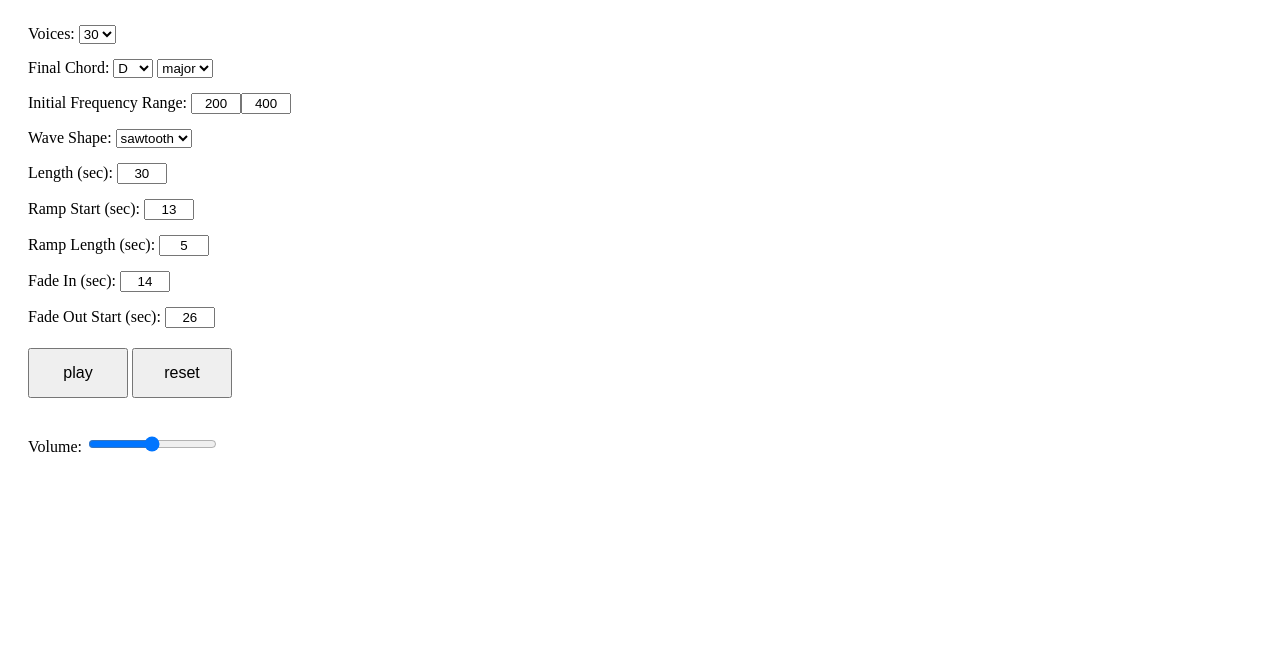
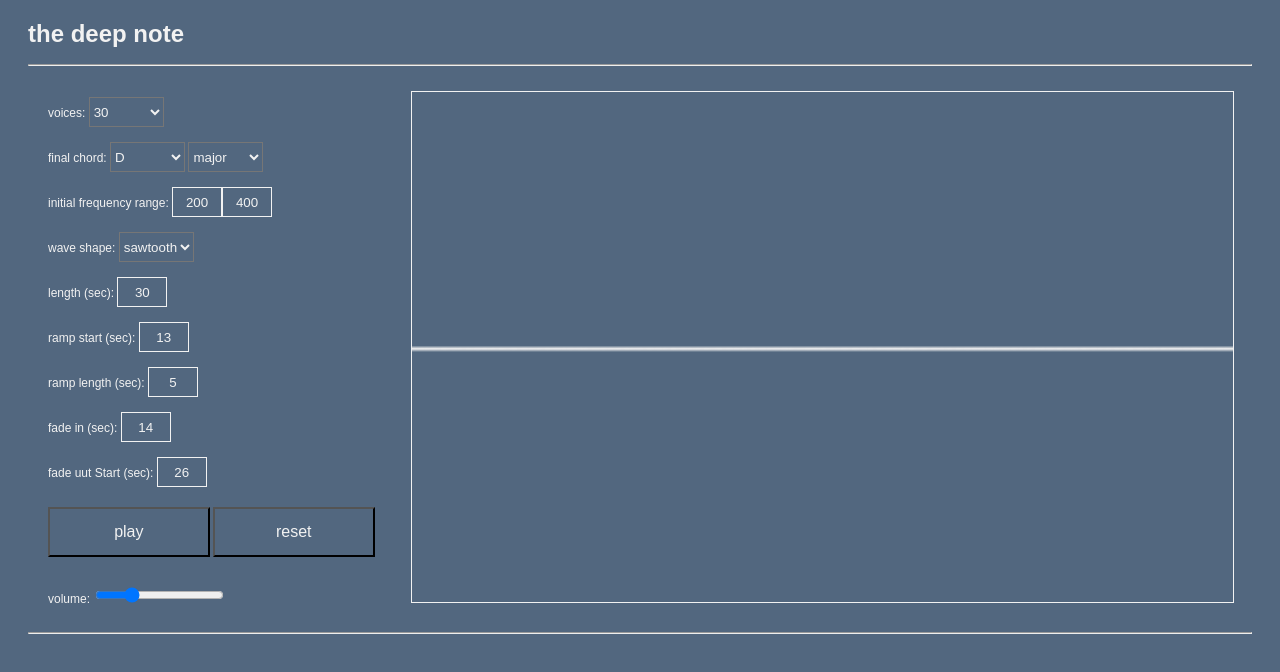
Before and after one commit to travstw/deepnote, a website: page index.html in a window 1280 px wide. Both pictures are taken after a click on the button "play". Drawn offline with Linux system fonts and the light colour scheme.

Commit message:
visuals, detune tweaks

```diff
--- a/deepnote.js
+++ b/deepnote.js
@@ -2,9 +2,10 @@
 
 const audioContext = new AudioContext();
 const outputAnalyser = new AnalyserNode(audioContext);
-const outputBus = new GainNode(audioContext, {gain: 0.25});
+const outputBus = new GainNode(audioContext, {gain: 0.07});
 outputBus.connect(outputAnalyser);
 outputBus.connect(audioContext.destination);
+let systemPlaying = false;
 
 const chordMultipliers = {
     major: [1, 2, 3, 4, 6, 8, 12, 16, 24, 32, 40.5],
@@ -46,6 +47,8 @@ let fadeOutStart;
 
 //DOM elements
 
+const canvas = document.getElementById('frequencyTracks');
+const drawCtx = canvas.getContext('2d');
 const voicesElem = document.getElementById('voices');
 const rootElem = document.getElementById('root');
 const chordElem = document.getElementById('chord');
@@ -62,10 +65,6 @@ const resetDefaultsElem = document.getElementById('resetDefaults');
 const volumeElem = document.getElementById('volume');
 
 //Event Listeners
-
-
-
-
 voicesElem.addEventListener('change', () => {
     voices = voicesElem.value;
 });
@@ -122,13 +121,14 @@ resetDefaultsElem.addEventListener('click', () => {
 volumeElem.addEventListener('input', (e) => {
     const fraction = parseInt(e.target.value)/ parseInt(e.target.max);
     outputBus.gain.value = fraction * fraction;
+    console.log(outputBus.gain.value);
 });
 
 setDefaultParams();
 
 
 function init() {
-    stop();
+    clearSuicideTimer();
     final_freqs = buildChord(chord, chordRootFrequences[root]);
     frequencyGenerators = getFrequencyGenerators();
     panGenerator = getPanGenerator();
@@ -142,7 +142,6 @@ function buildChord(chord, root) {
 }
 
 function createOscillators() {
-
     const oscillators = [];
 
     for (let i = 0; i < voices; i++) {
@@ -155,7 +154,7 @@ function createOscillators() {
         const osc = new OscillatorNode(audioContext, {
             type: setWave(),
             frequency: freq,
-            detune: finishingNote === 1458 ? Math.floor((Math.random() * 20) + 1) : 0
+            detune: finishingNote === 1458 ? (Math.random() * 20.0) - 5.0 : (Math.random() * 10.0)  - 1.0
         });
 
         const lp = new BiquadFilterNode(audioContext, {
@@ -174,14 +173,31 @@ function createOscillators() {
             // positionX: 0.001
         });
 
-        const lfo = new OscillatorNode(audioContext, {
+        const detuneLfo = new OscillatorNode(audioContext, {
             type: 'sine',
-            frequency: Math.random() * 1
+            frequency: Math.random()
         });
 
-        const lfoGain = new GainNode(audioContext, {
+        const detuneLfoGain = new GainNode(audioContext, {
             gain: (Math.random() * 5)  + 1
         });
+
+        detuneLfo.connect(detuneLfoGain)
+        detuneLfoGain.connect(osc.detune);
+        detuneLfo.start();
+
+        const freqLfo = new OscillatorNode(audioContext, {
+            type: 'sine',
+            frequency: Math.random()
+        });
+
+        const freqLfoGain = new GainNode(audioContext, {
+            gain: Math.random()
+        });
+
+        freqLfo.connect(freqLfoGain);
+        freqLfoGain.connect(osc.frequency);
+        freqLfo.start();
 
         // const analyser = new AnalyserNode(audioContext, {
         //     fftSize: 256,
@@ -189,9 +205,7 @@ function createOscillators() {
         // });
         // let bin = new Float32Array(analyser.frequencyBinCount);
 
-        lfo.connect(lfoGain)
-        lfoGain.connect(osc.detune);
-        lfo.start();
+
 
         osc.connect(lp)
             .connect(gain)
@@ -204,11 +218,12 @@ function createOscillators() {
             lp,
             gain,
             panner,
-            lfo,
+            detuneLfo,
+            freqLfo,
             finishingNote,
             finishingPan,
             finishingGain,
-            playing: false
+            playing: false,
         })
     }
     return oscillators;
@@ -226,27 +241,64 @@ function play() {
         }, 1000 * fadeOutStart);
 
         setTimeout(() => {
-            const fadeInTime = rampLength + ((Math.random() * 1) + -0.5);
+            const fadeInTime = rampLength //+ (Math.random() + -0.2);
             osc.panner.positionX.exponentialRampToValueAtTime(osc.finishingPan, audioContext.currentTime + fadeInTime);
-        }, 1000 * rampStart);
+        }, 1000 * (rampStart + (Math.random() + -0.5)));
 
         setTimeout(() => {
-            const rampInTime = rampLength + ((Math.random() * 1) + -0.5);
+            const rampInTime = rampLength //+ (Math.random() + -0.1);
             osc.osc.frequency.exponentialRampToValueAtTime(osc.finishingNote, audioContext.currentTime + rampInTime);
-        }, 1000 * rampStart);
+        }, 1000 * (rampStart + (Math.random() + -0.5)));
 
-        // draw(osc);
+
         osc.osc.start();
-        oscSuicide(osc);
         osc.playing = true;
-
     });
+    systemPlaying = true;
+    oscSuicideTimer();
+    visualize();
 }
 
-function draw(osc) {
-   setInterval(() => {
-        console.log(osc.osc.frequency.value);
-   }, 1000)
+function visualize() {
+    const HEIGHT = canvas.height;
+    const WIDTH = canvas.width;
+    let freqDomain = new Uint8Array(outputAnalyser.frequencyBinCount);
+    let timeDomain = new Uint8Array(outputAnalyser.frequencyBinCount);
+
+    (function draw() {
+        if (!systemPlaying) {
+            drawCtx.clearRect(0, 0, WIDTH, HEIGHT);
+            return;
+        }
+
+        drawCtx.clearRect(0, 0, WIDTH, HEIGHT);
+        // freq Domain
+        requestAnimationFrame(draw);
+        outputAnalyser.getByteFrequencyData(freqDomain);
+        for (let i = 0; i < outputAnalyser.frequencyBinCount; i++) {
+            let value = freqDomain[i];
+            let percent = value / 256;
+            let height = HEIGHT * percent;
+            let offset = HEIGHT - height - 1;
+            let barWidth = (WIDTH/outputAnalyser.frequencyBinCount) * 1.75;
+            let hue = i/outputAnalyser.frequencyBinCount * 360;
+            // drawCtx.fillStyle = 'hsl(' + hue + ', 100%, 50%)';
+            drawCtx.fillStyle = '#9CC7F5';
+            drawCtx.fillRect(i * barWidth, offset, barWidth, height);
+        }
+
+        outputAnalyser.getByteTimeDomainData(timeDomain);
+        for (var i = 0; i < outputAnalyser.frequencyBinCount; i++) {
+            var value = timeDomain[i];
+            var percent = (value / 256);
+            var height = HEIGHT * percent;
+            var offset = HEIGHT - height;
+            var barWidth = WIDTH/outputAnalyser.frequencyBinCount;
+            drawCtx.fillStyle = '#f2f2f2';
+            drawCtx.fillRect(i * barWidth, offset, 1, 1);
+        }
+    })();
+
 }
 
 function getFrequencyGenerators() {
@@ -332,9 +384,15 @@ function stop() {
 }
 
 
-function oscSuicide(osc) {
-    const watchTimer = setTimeout(() => {
-            osc.osc.stop();
-            osc.playing = false;
+// Stops oscillators after length + 1 seconds
+let suicideTimer;
+function oscSuicideTimer() {
+    suicideTimer = setTimeout(() => {
+        stop();
+        systemPlaying = false;
     }, 1000 * (length + 1));
 }
+
+function clearSuicideTimer() {
+    clearTimeout(suicideTimer);
+}
--- a/index.html
+++ b/index.html
@@ -3,8 +3,12 @@
             <link rel="stylesheet" type="text/css" href="styles.css">
     </head>
     <body>
+        <div id="mainContent">
+            <h1 id="title">the deep note</h1>
+            <hr>
+            <div id="left_panel">
                 <div id="parameters">
-            Voices: <select class="params" id="voices">
+                        voices: <select class="params" id="voices">
                                 <option value="11">10</option>
                                 <option value="22">20</option>
                                 <option value="33" selected>30</option>
@@ -13,7 +17,7 @@
                                 <option value="66">60</option>
                                 <option value="77">70</option>
                             </select><br>
-            Final Chord: <select class="params" id="root">
+                        final chord: <select class="params" id="root">
                                 <option value="A">A</option>
                                 <option value="A#">A#</option>
                                 <option value="B">B</option>
@@ -30,24 +34,33 @@
                                 <option value="major" selected>major</option>
                                 <option value="minor">minor</option>
                             </select><br>
-            Initial Frequency Range: <input class="params numInputs" id="initialFreqLow" value="200"/><input class="params numInputs" id="initialFreqHigh" value="400"/><br>
-            Wave Shape: <select class="params" id="wave">
+                        initial frequency range: <input class="params numInputs" id="initialFreqLow" value="200"/><input class="params numInputs" id="initialFreqHigh" value="400"/><br>
+                        wave shape: <select class="params" id="wave">
                                 <option value="sine">sine</option>
                                 <option value="square">square</option>
                                 <option value="sawtooth" selected>sawtooth</option>
                                 <option value="triangle">triangle</option>
                                 <option value="multi">multi</option>
                             </select><br>
-            Length (sec): <input class="params numInputs" id="length" value="30"/><br>
-            Ramp Start (sec): <input class="params numInputs" id="rampStart" value="13"/><br>
-            Ramp Length (sec): <input class="params numInputs" id="rampLength" value="5"/><br>
-            Fade In (sec): <input class="params numInputs" id="fadeIn" value="14"/><br>
-            Fade Out Start (sec): <input class="params numInputs" id="fadeOutStart" value="26"/>
+                        length (sec): <input class="params numInputs" id="length" value="30"/><br>
+                        ramp start (sec): <input class="params numInputs" id="rampStart" value="13"/><br>
+                        ramp length (sec): <input class="params numInputs" id="rampLength" value="5"/><br>
+                        fade in (sec): <input class="params numInputs" id="fadeIn" value="14"/><br>
+                        fade uut Start (sec): <input class="params numInputs" id="fadeOutStart" value="26"/>
                     <div id="buttonContainer">
                         <button id="playButton">play</button>
                         <button id="resetDefaults">reset</button>
                     </div><br><br>
-        Volume: <input type="range" min="0" max="100" value="50" class="slider" id="volume">
+                    volume: <input type="range" min="0" max="100" value="25" class="slider" id="volume">
+                </div>
+            </div>
+            <div id="right_panel">
+                    <div id="canvasContainer">
+                            <canvas id="frequencyTracks"></canvas>
+                    </div>
+            </div>
+            <hr>
+        </div>
         <script src="deepnote.js"></script>
     </body>
 </html>
--- a/styles.css
+++ b/styles.css
@@ -1,8 +1,28 @@
+
+html {
+    background-color: #52677F;
+    color: #f2f2f2;
+    font-family: Arial, Helvetica, sans-serif;
+    font-size: 0.75em;
+}
+
+select {
+    background-color: #52677F;
+    color: #f2f2f2;
+    height: 30px;
+    width: 75px;
+}
+
+#mainContent {
+    width: 100%
+}
 
 button {
-    width: 100px;
+    width: 45%;
     height: 50px;
     font-size: 16px;
+    background-color: #52677F;
+    color: #f2f2f2
 }
 
 .params {
@@ -12,7 +32,11 @@ button {
 
 .numInputs {
     width: 50px;
+    height: 30px;
     text-align: center;
+    background-color: #52677F;
+    color: #f2f2f2;
+    border: solid 0.5px #f2f2f2;
 }
 
 #buttonContainer {
@@ -23,3 +47,35 @@ button {
     margin-top: 20px;
     margin-left: 20px;
 }
+
+#left_panel {
+    display: inline-block;
+    /* float: left; */
+    width: 30%;
+    margin-left: 20px;
+    margin-bottom: 20px;
+}
+
+#right_panel {
+    display: inline-block;
+    /* float: right; */
+    margin-right: 20px;
+    width: 65%;
+}
+
+canvas {
+    background-color: #52677F;
+    width: 100%;
+    height: 510px;
+    border: solid 1px #f2f2f2
+}
+
+#title {
+    margin-top: 20px;
+    margin-left: 20px;
+}
+
+hr {
+    margin-left: 20px;
+    margin-right: 20px;
+}
```
Lines whose indentation alone changed are shown as unchanged.
